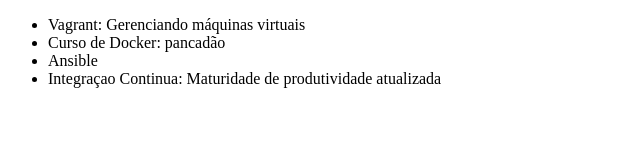
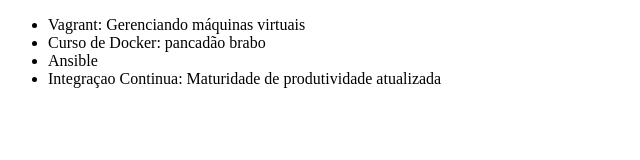
Before and after one commit to mathiasbarreto/onboarding-apiki, a plain HTML site: page index.html in a window 1280 px wide. Shown: the full height of the page, 0-640 px from the left. Drawn offline with Linux system fonts and the light colour scheme.

Commit message:
pancadão brabo

```diff
--- a/index.html
+++ b/index.html
@@ -7,7 +7,7 @@
 <body>
     <ul>
         <li>Vagrant: Gerenciando máquinas virtuais</li>
-        <li>Curso de Docker: pancadão</li>
+        <li>Curso de Docker: pancadão brabo</li>
         <li>Ansible</li>
         <li>Integraçao Continua: Maturidade de produtividade atualizada</li>
     </ul>
```
